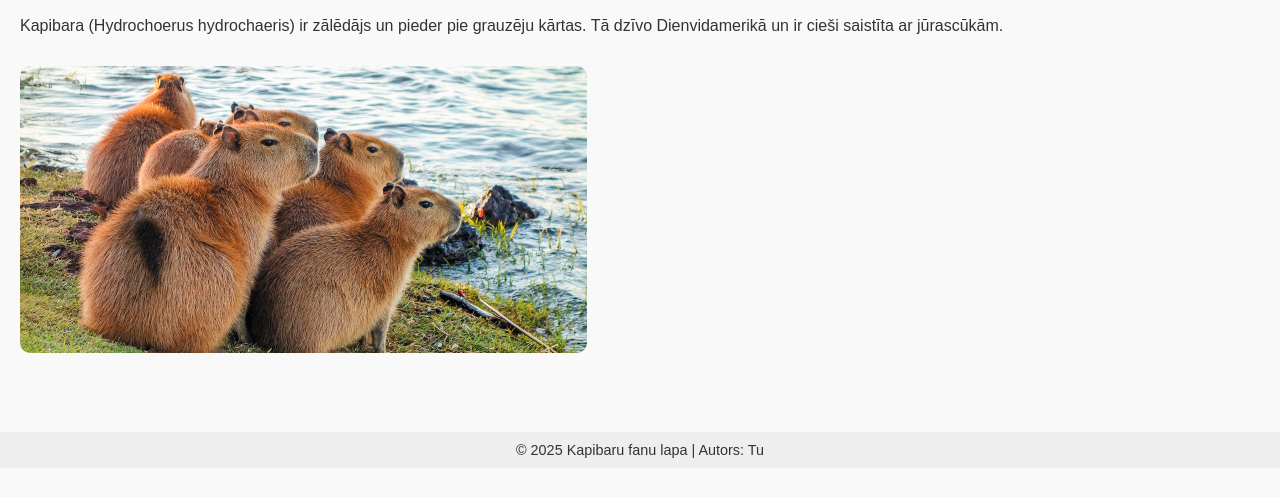
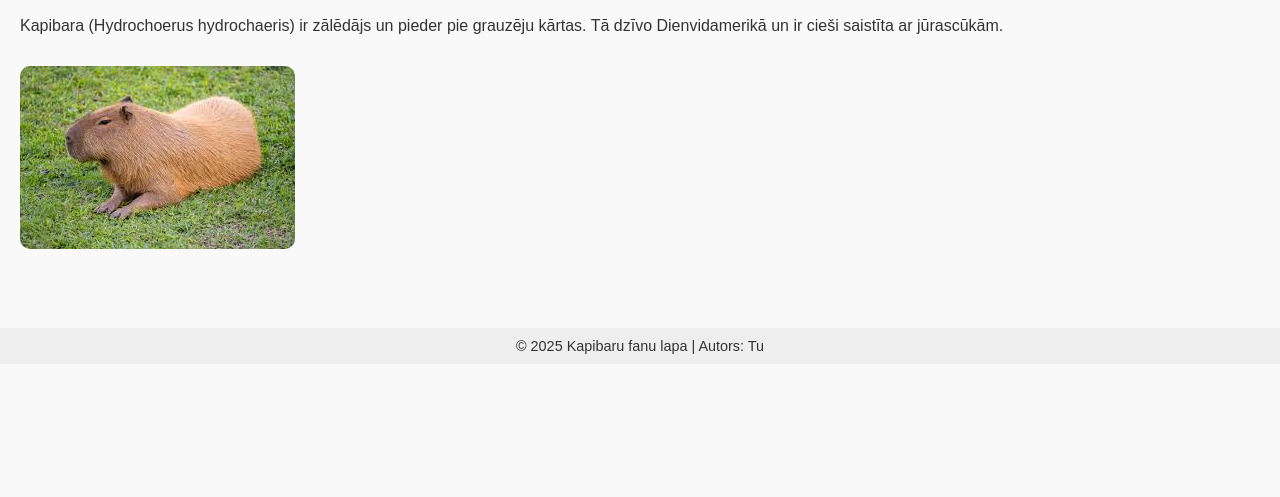
Before and after one commit to Korney123321/kapibara, a plain HTML site: page biologija.html in a window 1280 px wide. Shown: the part 201-698 px from the top of the page. Drawn offline with Linux system fonts and the light colour scheme.

Commit message:
Update biologija.html

```diff
--- a/biologija.html
+++ b/biologija.html
@@ -18,7 +18,7 @@
   <main>
     <h2>Bioloģija</h2>
     <p>Kapibara (Hydrochoerus hydrochaeris) ir zālēdājs un pieder pie grauzēju kārtas. Tā dzīvo Dienvidamerikā un ir cieši saistīta ar jūrascūkām.</p>
-    <img src="kapibara_bara.jpg" alt="Kapibara tuvplānā">
+    <img src="kapibara.jpg" alt="Kapibara tuvplānā">
   </main>
   <footer>
     &copy; 2025 Kapibaru fanu lapa | Autors: Tu
```
